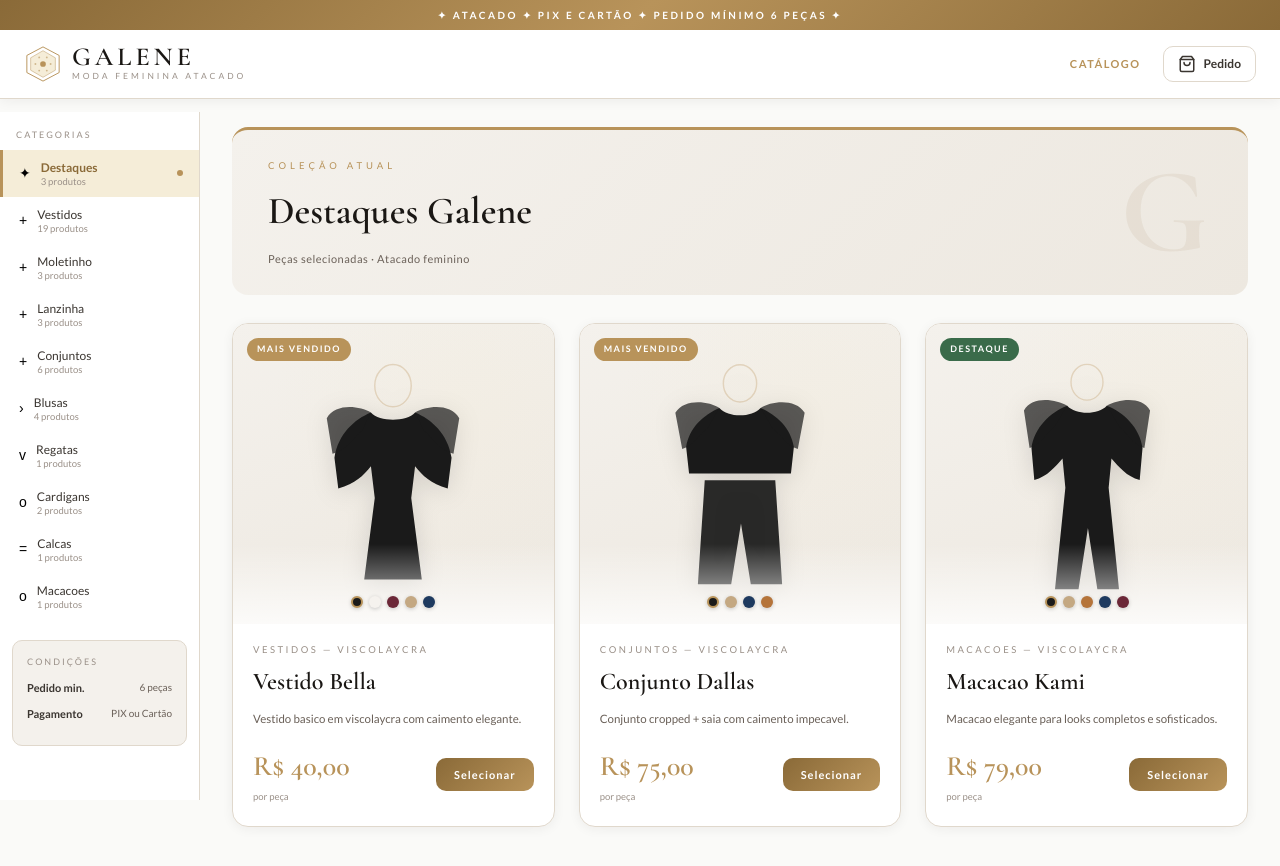
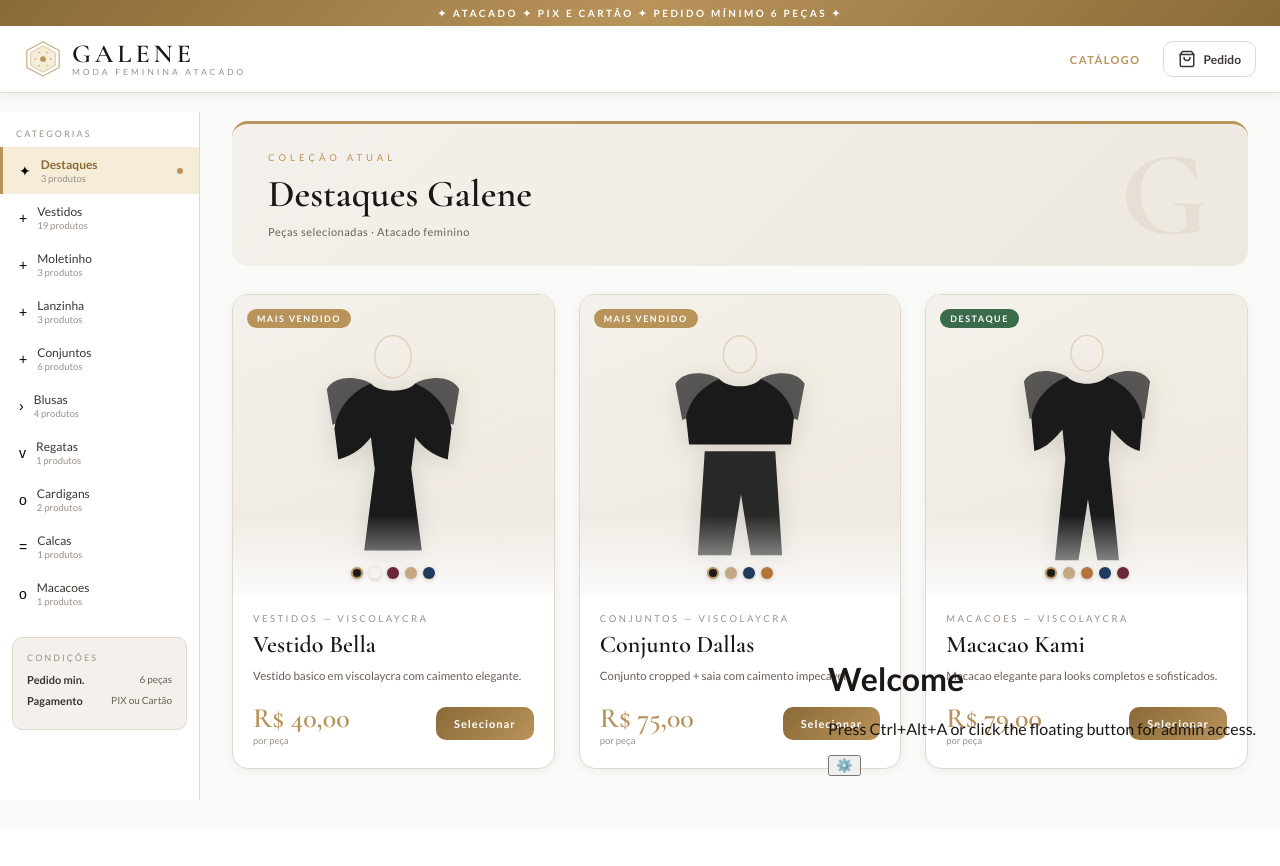
Before and after one commit to Galene-Project/Galene_2.0, a React (Vite) app: page / in a window 1280 px wide. Shown: the top 866 px of the page. After the commit the page ends 829 px from the top, so only its background shows below. Built offline with nearby package versions, Linux system fonts and the light colour scheme.

Commit message:
Update GaleneStore.jsx

```diff
--- a/src/components/GaleneStore.jsx
+++ b/src/components/GaleneStore.jsx
@@ -1,4 +1,3 @@
-import '../styles/GaleneStore.css';
 import React, { useState, useCallback } from "react";
 import Sidebar from "./Sidebar";
 import ModalProd from "./ModalProd";
@@ -6,27 +5,23 @@ import Carrinho from "./Carrinho";
 import { CardDest, Card } from "./Cards";
 import { T, PRODUTOS } from "../lib/data";
 import { useWindowWidth } from "../hooks/useWindowWidth";
+import AdminAccessSimplified from './AdminAccessSimplified';
 
 export default function GaleneStore() {
   const w = useWindowWidth();
   const mob = w < 900;
-
-  // BUG CORRIGIDO: renomeado de 'view' para 'currentView' para evitar
-  // conflito com a função view() que alguns bundlers injetam no escopo.
-  const [cat, setCat]               = useState("destaques");
-  const [modal, setModal]           = useState(null);
-  const [cart, setCart]             = useState([]);
+  const [cat, setCat] = useState("destaques");
+  const [modal, setModal] = useState(null);
+  const [cart, setCart] = useState([]);
   const [currentView, setCurrentView] = useState("loja");
-  const [drawer, setDrawer]         = useState(false);
-  const [toast, setToast]           = useState(null);
+  const [drawer, setDrawer] = useState(false);
+  const [toast, setToast] = useState(null);
 
   const totPcs = cart.reduce((s, i) => s + i.sel.reduce((a, x) => a + x.qtd, 0), 0);
-
   const prods = cat === "destaques"
     ? PRODUTOS.filter((p) => p.destaque)
     : PRODUTOS.filter((p) => p.cat === cat);
 
-  // BUG CORRIGIDO: spread operators com caracteres ASCII corretos
   const addToCart = useCallback((prod, sel) => {
     setCart((prev) => {
       const idx = prev.findIndex((i) => i.id === prod.id);
@@ -56,8 +51,6 @@ export default function GaleneStore() {
 
   return (
     <div style={{ fontFamily: "'Lato',sans-serif", background: T.bg, minHeight: "100vh", color: T.ink }}>
-
-      {/* ── Toast ──────────────────────────────────────────────────────── */}
       {toast && (
         <div className="toast" style={{ position: "fixed", top: 20, right: 20, zIndex: 9999, background: T.panel, border: `1px solid ${T.border}`, borderRadius: 10, padding: "12px 18px", display: "flex", alignItems: "center", gap: 10, boxShadow: "0 4px 20px rgba(26,23,20,0.15)", fontFamily: "'Lato',sans-serif", fontSize: 12, color: T.ink2, maxWidth: 320 }}>
           <svg width="16" height="16" viewBox="0 0 24 24" fill="none" stroke="currentColor" strokeWidth="2.5" strokeLinecap="round" style={{ color: T.jade, flexShrink: 0 }}><polyline points="20 6 9 17 4 12"/></svg>
@@ -65,7 +58,6 @@ export default function GaleneStore() {
         </div>
       )}
 
-      {/* ── Drawer mobile ──────────────────────────────────────────────── */}
       {mob && drawer && (
         <div style={{ position: "fixed", inset: 0, zIndex: 600 }}>
           <div onClick={() => setDrawer(false)} style={{ position: "absolute", inset: 0, background: "rgba(26,23,20,0.4)" }} />
@@ -75,7 +67,6 @@ export default function GaleneStore() {
         </div>
       )}
 
-      {/* ── HEADER ─────────────────────────────────────────────────────── */}
       <header style={{ position: "sticky", top: 0, zIndex: 400, background: T.panel, borderBottom: `1px solid ${T.border}`, boxShadow: "0 2px 12px rgba(26,23,20,0.06)" }}>
         <div style={{ background: `linear-gradient(135deg,${T.goldDk},${T.gold},${T.goldDk})`, padding: "7px 16px", textAlign: "center", fontFamily: "'Lato',sans-serif", fontSize: 10, letterSpacing: 2.5, color: "white", fontWeight: 700 }}>
           ✦ ATACADO ✦ PIX E CARTÃO ✦ PEDIDO MÍNIMO 6 PEÇAS ✦
@@ -89,7 +80,6 @@ export default function GaleneStore() {
             </button>
           )}
 
-          {/* Logo */}
           <div onClick={() => { setCurrentView("loja"); setCat("destaques"); }} style={{ cursor: "pointer", display: "flex", alignItems: "center", gap: 10 }}>
             <svg width={mob ? 30 : 38} height={mob ? 30 : 38} viewBox="0 0 80 80" fill="none">
               <polygon points="40,4 74,22 74,58 40,76 6,58 6,22" stroke={T.gold} strokeWidth="2" fill="none" />
@@ -106,7 +96,6 @@ export default function GaleneStore() {
             </div>
           </div>
 
-          {/* Nav direita */}
           <div style={{ display: "flex", alignItems: "center", gap: 10 }}>
             {!mob && (
               <button
@@ -136,7 +125,6 @@ export default function GaleneStore() {
         </div>
       </header>
 
-      {/* ── BODY ───────────────────────────────────────────────────────── */}
       {currentView === "carrinho" ? (
         <Carrinho
           cart={cart}
@@ -146,17 +134,13 @@ export default function GaleneStore() {
         />
       ) : (
         <div style={{ display: "flex", minHeight: "calc(100vh - 112px)" }}>
-          {/* Sidebar desktop */}
           {!mob && (
             <div style={{ position: "sticky", top: 112, height: "calc(100vh - 112px)", overflowY: "auto", flexShrink: 0 }}>
               <Sidebar cat={cat} setCat={setCat} mobile={false} />
             </div>
           )}
 
-          {/* Main */}
           <main style={{ flex: 1, padding: mob ? "14px 12px 100px" : "28px 32px 60px", minWidth: 0 }}>
-
-            {/* Hero banner — Destaques */}
             {cat === "destaques" && (
               <div style={{ background: `linear-gradient(135deg,${T.bg2},${T.bg3})`, borderRadius: 16, padding: mob ? "24px 20px" : "28px 36px", marginBottom: 28, position: "relative", overflow: "hidden", borderTop: `3px solid ${T.gold}` }}>
                 <div style={{ position: "absolute", right: mob ? 16 : 40, top: "50%", transform: "translateY(-50%)", opacity: 0.08, fontSize: mob ? 80 : 120, fontFamily: "'Cormorant Garamond',serif", fontWeight: 700, color: T.goldDk, userSelect: "none", lineHeight: 1 }}>G</div>
@@ -172,7 +156,6 @@ export default function GaleneStore() {
               </div>
             )}
 
-            {/* Título categoria */}
             {cat !== "destaques" && (
               <div style={{ marginBottom: 22, paddingBottom: 16, borderBottom: `1px solid ${T.border}` }}>
                 <div style={{ display: "flex", alignItems: "baseline", gap: 14 }}>
@@ -186,7 +169,6 @@ export default function GaleneStore() {
               </div>
             )}
 
-            {/* Grid destaques */}
             {cat === "destaques" && (
               <div className="fade" style={{ display: "grid", gridTemplateColumns: mob ? "1fr 1fr" : "repeat(auto-fill, minmax(260px, 1fr))", gap: mob ? 16 : 24 }}>
                 {prods.map((p) => (
@@ -195,7 +177,6 @@ export default function GaleneStore() {
               </div>
             )}
 
-            {/* Grid normal */}
             {cat !== "destaques" && (
               <div className="fade" style={{ display: "grid", gridTemplateColumns: mob ? "1fr 1fr" : "repeat(auto-fill, minmax(200px, 1fr))", gap: mob ? 12 : 16 }}>
                 {prods.map((p) => (
@@ -207,16 +188,14 @@ export default function GaleneStore() {
         </div>
       )}
 
-      {/* Modal */}
       {modal && <ModalProd prod={modal} onClose={() => setModal(null)} onAdd={addToCart} />}
 
-      {/* Nav mobile bottom */}
       {mob && currentView !== "carrinho" && (
         <nav style={{ position: "fixed", bottom: 0, left: 0, right: 0, background: T.panel, borderTop: `1px solid ${T.border}`, display: "flex", padding: "8px 0 12px", zIndex: 300, boxShadow: "0 -4px 16px rgba(26,23,20,0.08)" }}>
           {[
-            ["menu",     "☰", "Menu",     () => setDrawer(true)],
-            ["loja",     "◈", "Catálogo", () => { setCurrentView("loja"); setCat("destaques"); }],
-            ["carrinho", "◻", "Pedido",   () => setCurrentView("carrinho")],
+            ["menu", "☰", "Menu", () => setDrawer(true)],
+            ["loja", "◈", "Catálogo", () => { setCurrentView("loja"); setCat("destaques"); }],
+            ["carrinho", "◻", "Pedido", () => setCurrentView("carrinho")],
           ].map(([v, icon, label, action]) => (
             <button key={v} onClick={action} style={{ flex: 1, background: "none", border: "none", cursor: "pointer", display: "flex", flexDirection: "column", alignItems: "center", gap: 3, padding: "4px 0", position: "relative" }}>
               <span style={{ fontSize: 20 }}>{icon}</span>
@@ -231,6 +210,10 @@ export default function GaleneStore() {
           ))}
         </nav>
       )}
+
+      <div style={{ position: "fixed", bottom: 24, right: 24, zIndex: 500 }}>
+        <AdminAccessSimplified />
+      </div>
     </div>
   );
 }
```
